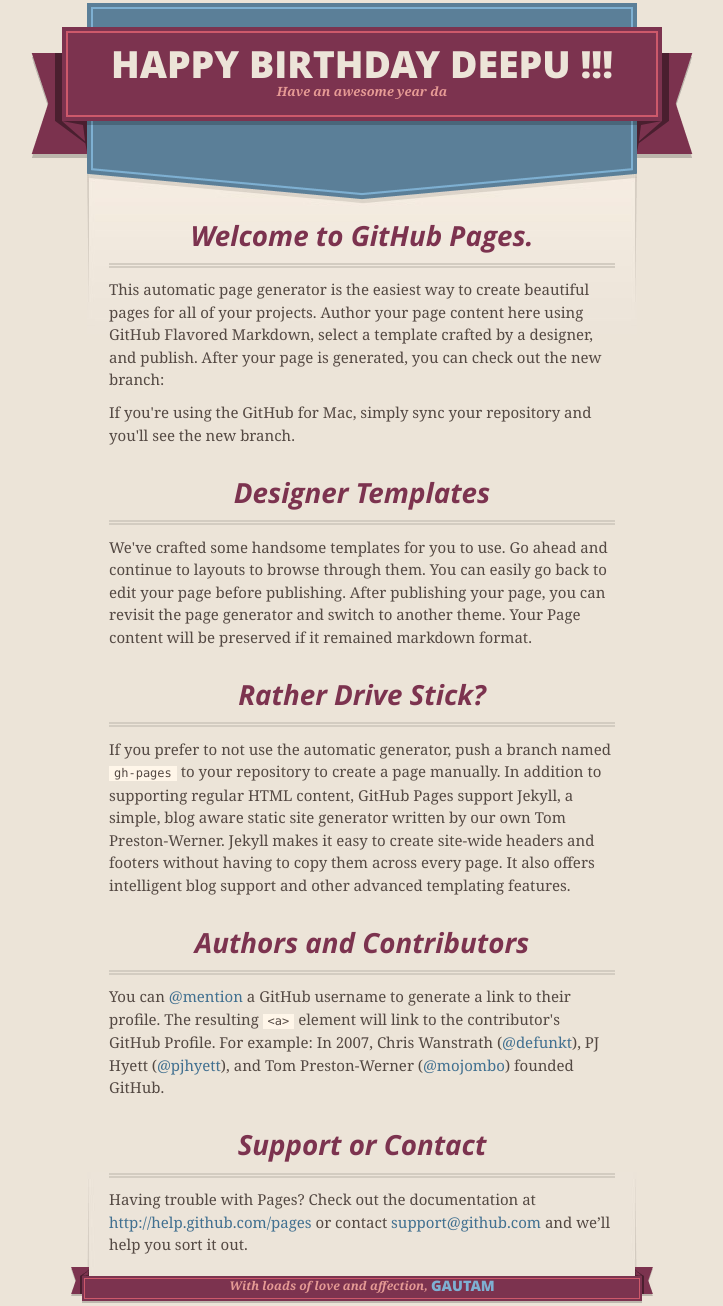
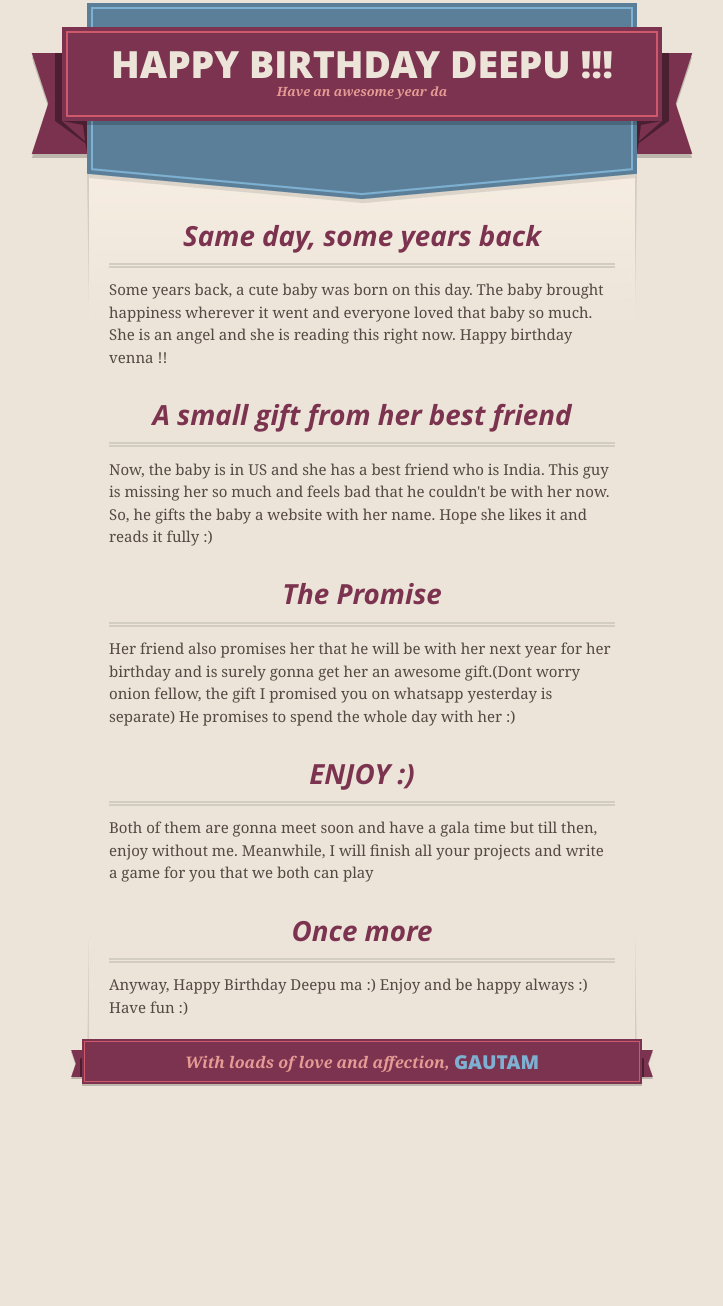
Before and after one commit to deepuravi/deepuravi.github.io, a plain HTML site: page index.html in a window 1280 px wide. Shown: the part 11-1317 px from the top of the page, without its empty margins (278-1001 px from the left). After the commit the page ends 1137 px from the top, so only its background shows below. Drawn offline with nearby package versions, Linux system fonts and the light colour scheme.

Commit message:
Update index.html

```diff
--- a/index.html
+++ b/index.html
@@ -21,7 +21,7 @@
   </head>
 
   <body>
-    <a id="forkme_banner" href="https://github.com/deepuravi">View on GitHub</a>
+
     <div class="shell">
 
       <header>
@@ -46,37 +46,36 @@
 
       <section id="main_content">
         <h3>
-<a name="welcome-to-github-pages" class="anchor" href="#welcome-to-github-pages"><span class="octicon octicon-link"></span></a>Welcome to GitHub Pages.</h3>
+<a name="welcome-to-github-pages" class="anchor" href="#welcome-to-github-pages"><span class="octicon octicon-link"></span></a>Same day, some years back</h3>
 
-<p>This automatic page generator is the easiest way to create beautiful pages for all of your projects. Author your page content here using GitHub Flavored Markdown, select a template crafted by a designer, and publish. After your page is generated, you can check out the new branch:</p>
+<p>Some years back, a cute baby was born on this day. The baby brought happiness wherever it went and everyone loved that baby so much. She is an angel and she is reading this right now. Happy birthday venna !!</p>
 
-<p>If you're using the GitHub for Mac, simply sync your repository and you'll see the new branch.</p>
 
 <h3>
-<a name="designer-templates" class="anchor" href="#designer-templates"><span class="octicon octicon-link"></span></a>Designer Templates</h3>
+<a name="designer-templates" class="anchor" href="#designer-templates"><span class="octicon octicon-link"></span></a>A small gift from her best friend</h3>
 
-<p>We've crafted some handsome templates for you to use. Go ahead and continue to layouts to browse through them. You can easily go back to edit your page before publishing. After publishing your page, you can revisit the page generator and switch to another theme. Your Page content will be preserved if it remained markdown format.</p>
+<p>Now, the baby is in US and she has a best friend who is India. This guy is missing her so much and feels bad that he couldn't be with her now. So, he gifts the baby a website with her name. Hope she likes it and reads it fully :)</p>
 
 <h3>
-<a name="rather-drive-stick" class="anchor" href="#rather-drive-stick"><span class="octicon octicon-link"></span></a>Rather Drive Stick?</h3>
+<a name="rather-drive-stick" class="anchor" href="#rather-drive-stick"><span class="octicon octicon-link"></span></a>The Promise</h3>
 
-<p>If you prefer to not use the automatic generator, push a branch named <code>gh-pages</code> to your repository to create a page manually. In addition to supporting regular HTML content, GitHub Pages support Jekyll, a simple, blog aware static site generator written by our own Tom Preston-Werner. Jekyll makes it easy to create site-wide headers and footers without having to copy them across every page. It also offers intelligent blog support and other advanced templating features.</p>
+<p>Her friend also promises her that he will be with her next year for her birthday and is surely gonna get her an awesome gift.(Dont worry onion fellow, the gift I promised you on whatsapp yesterday is separate) He promises to spend the whole day with her :)</p>
 
 <h3>
-<a name="authors-and-contributors" class="anchor" href="#authors-and-contributors"><span class="octicon octicon-link"></span></a>Authors and Contributors</h3>
+<a name="authors-and-contributors" class="anchor" href="#authors-and-contributors"><span class="octicon octicon-link"></span></a>ENJOY :)</h3>
 
-<p>You can <a href="https://github.com/blog/821" class="user-mention">@mention</a> a GitHub username to generate a link to their profile. The resulting <code>&lt;a&gt;</code> element will link to the contributor's GitHub Profile. For example: In 2007, Chris Wanstrath (<a href="https://github.com/defunkt" class="user-mention">@defunkt</a>), PJ Hyett (<a href="https://github.com/pjhyett" class="user-mention">@pjhyett</a>), and Tom Preston-Werner (<a href="https://github.com/mojombo" class="user-mention">@mojombo</a>) founded GitHub.</p>
+<p>Both of them are gonna meet soon and have a gala time but till then, enjoy without me. Meanwhile, I will finish all your projects and write a game for you that we both can play</p>
 
 <h3>
-<a name="support-or-contact" class="anchor" href="#support-or-contact"><span class="octicon octicon-link"></span></a>Support or Contact</h3>
+<a name="support-or-contact" class="anchor" href="#support-or-contact"><span class="octicon octicon-link"></span></a>Once more</h3>
 
-<p>Having trouble with Pages? Check out the documentation at <a href="http://help.github.com/pages">http://help.github.com/pages</a> or contact <a href="mailto:support@github.com">support@github.com</a> and we’ll help you sort it out.</p>
+<p>Anyway, Happy Birthday Deepu ma :) Enjoy and be happy always :) Have fun :)</p>
       </section>
 
       <footer>
         <span class="ribbon-outer">
           <span class="ribbon-inner">
-            <p>With loads of love and affection,  <a href="https://gautamjeyaraman.com">GAUTAM</a></p>
+            <p style="font: bold italic 16px/1 Georgia, Times, “Times New Roman”, serif;padding-bottom: 10px;padding-top: 10px;">With loads of love and affection,  <a href="https://gautamjeyaraman.com">GAUTAM</a></p>
           </span>
           <span class="left-tail"></span>
           <span class="right-tail"></span>
```
